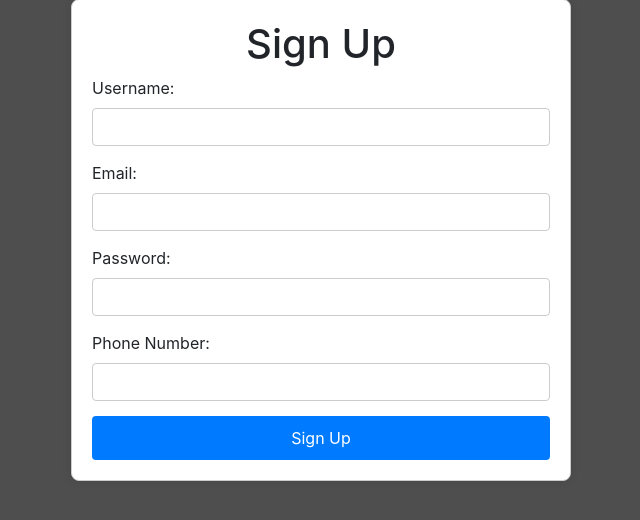
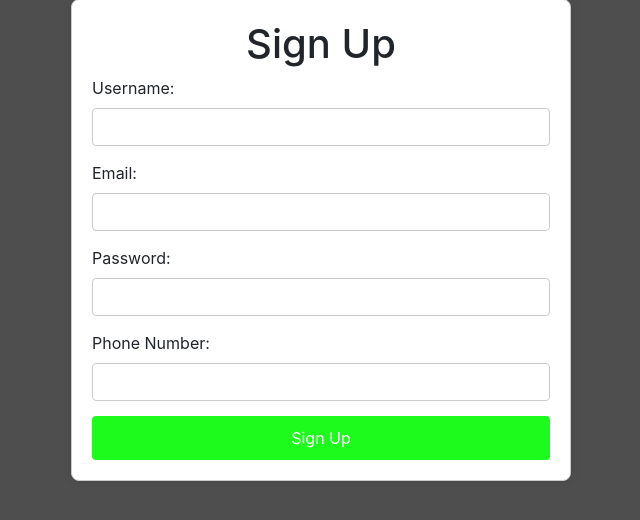
Before and after one commit to IdlanHarris/SDPROJECT-GP3, a PHP site: page /html/SignUp.html in a window 1280 px wide. Shown: the part 160-680 px from the top of the page, without its empty margins (319-959 px from the left). Run offline with PHP 8.4, Linux system fonts and the light colour scheme.

Commit message:
insert to folder

```diff
--- a/Login.css
+++ b/css/Login.css
@@ -34,14 +34,14 @@ body {
 .btn-primary {
     width: 100%;
     padding: 10px;
-    background-color: #007bff;
+    background-color: #1dfb1d;
     color: #fff;
     border: none;
     border-radius: 4px;
 }
 
 .btn-primary:hover {
-    background-color: #0056b3;
+    background-color: #17a417;
 }
 
 .text-center {
--- a/SignUp.css
+++ b/css/SignUp.css
@@ -34,12 +34,12 @@ body {
 .btn-primary {
     width: 100%;
     padding: 10px;
-    background-color: #007bff;
+    background-color: #1dfb1d;
     color: #fff;
     border: none;
     border-radius: 4px;
 }
 
 .btn-primary:hover {
-    background-color: #0056b3;
+    background-color: #17a417;
 }
--- a/SignUp.html
+++ b/html/Login.html
@@ -3,22 +3,17 @@
 <head>
     <meta charset="UTF-8">
     <meta name="viewport" content="width=device-width, initial-scale=1.0">
-    <title>Sign Up</title>
+    <title>Login</title>
     <!-- Bootstrap CSS -->
     <link href="https://stackpath.bootstrapcdn.com/bootstrap/4.5.2/css/bootstrap.min.css" rel="stylesheet">
     <!-- Custom CSS -->
-    <link href="SignUp.css" rel="stylesheet">
+    <link href="../css/Login.css" rel="stylesheet">
 </head>
 <body>
-    <!-- Wrapper for centering and styling the form -->
+    <!-- Wrapper for centering and styling the login form -->
     <div class="form-wrapper">
-        <h1 class="text-center">Sign Up</h1>
+        <h1 class="text-center">Login</h1>
         <form>
-            <!-- Username input field -->
-            <div class="form-group">
-                <label for="username">Username:</label>
-                <input type="text" class="form-control" id="username" name="username">
-            </div>
             <!-- Email input field -->
             <div class="form-group">
                 <label for="email">Email:</label>
@@ -29,13 +24,10 @@
                 <label for="password">Password:</label>
                 <input type="password" class="form-control" id="password" name="password">
             </div>
-            <!-- Phone number input field -->
-            <div class="form-group">
-                <label for="phoneNumber">Phone Number:</label>
-                <input type="tel" class="form-control" id="phoneNumber" name="phoneNumber">
-            </div>
             <!-- Submit button -->
-            <button type="submit" class="btn btn-primary">Sign Up</button>
+            <button type="submit" class="btn btn-primary">Login</button>
+            <!-- Optional link to sign-up page -->
+            <p class="text-muted mt-3">Don't have an account? <a href="../html/SignUp.html">Sign up here</a></p>
         </form>
     </div>
     <!-- jQuery: Required for Bootstrap's JavaScript components -->
--- a/Login.html
+++ b/html/SignUp.html
@@ -3,17 +3,22 @@
 <head>
     <meta charset="UTF-8">
     <meta name="viewport" content="width=device-width, initial-scale=1.0">
-    <title>Login</title>
+    <title>Sign Up</title>
     <!-- Bootstrap CSS -->
     <link href="https://stackpath.bootstrapcdn.com/bootstrap/4.5.2/css/bootstrap.min.css" rel="stylesheet">
     <!-- Custom CSS -->
-    <link href="Login.css" rel="stylesheet">
+    <link href="../css/SignUp.css" rel="stylesheet">
 </head>
 <body>
-    <!-- Wrapper for centering and styling the login form -->
+    <!-- Wrapper for centering and styling the form -->
     <div class="form-wrapper">
-        <h1 class="text-center">Login</h1>
+        <h1 class="text-center">Sign Up</h1>
         <form>
+            <!-- Username input field -->
+            <div class="form-group">
+                <label for="username">Username:</label>
+                <input type="text" class="form-control" id="username" name="username">
+            </div>
             <!-- Email input field -->
             <div class="form-group">
                 <label for="email">Email:</label>
@@ -24,10 +29,13 @@
                 <label for="password">Password:</label>
                 <input type="password" class="form-control" id="password" name="password">
             </div>
+            <!-- Phone number input field -->
+            <div class="form-group">
+                <label for="phoneNumber">Phone Number:</label>
+                <input type="tel" class="form-control" id="phoneNumber" name="phoneNumber">
+            </div>
             <!-- Submit button -->
-            <button type="submit" class="btn btn-primary">Login</button>
-            <!-- Optional link to sign-up page -->
-            <p class="text-muted mt-3">Don't have an account? <a href="signup.html">Sign up here</a></p>
+            <button type="submit" class="btn btn-primary">Sign Up</button>
         </form>
     </div>
     <!-- jQuery: Required for Bootstrap's JavaScript components -->
```
Also changed, not shown: assets/Default pfp.png (renamed from Default pfp.png), css/calorieCalculator.css (renamed from calorieCalculator.css), css/template.css (renamed from template.css), html/calorieCalculator.html (renamed from calorieCalculator.html), html/index.html (renamed from index.html), html/profile.html (renamed from profile.html), html/template.html (renamed from template.html).
